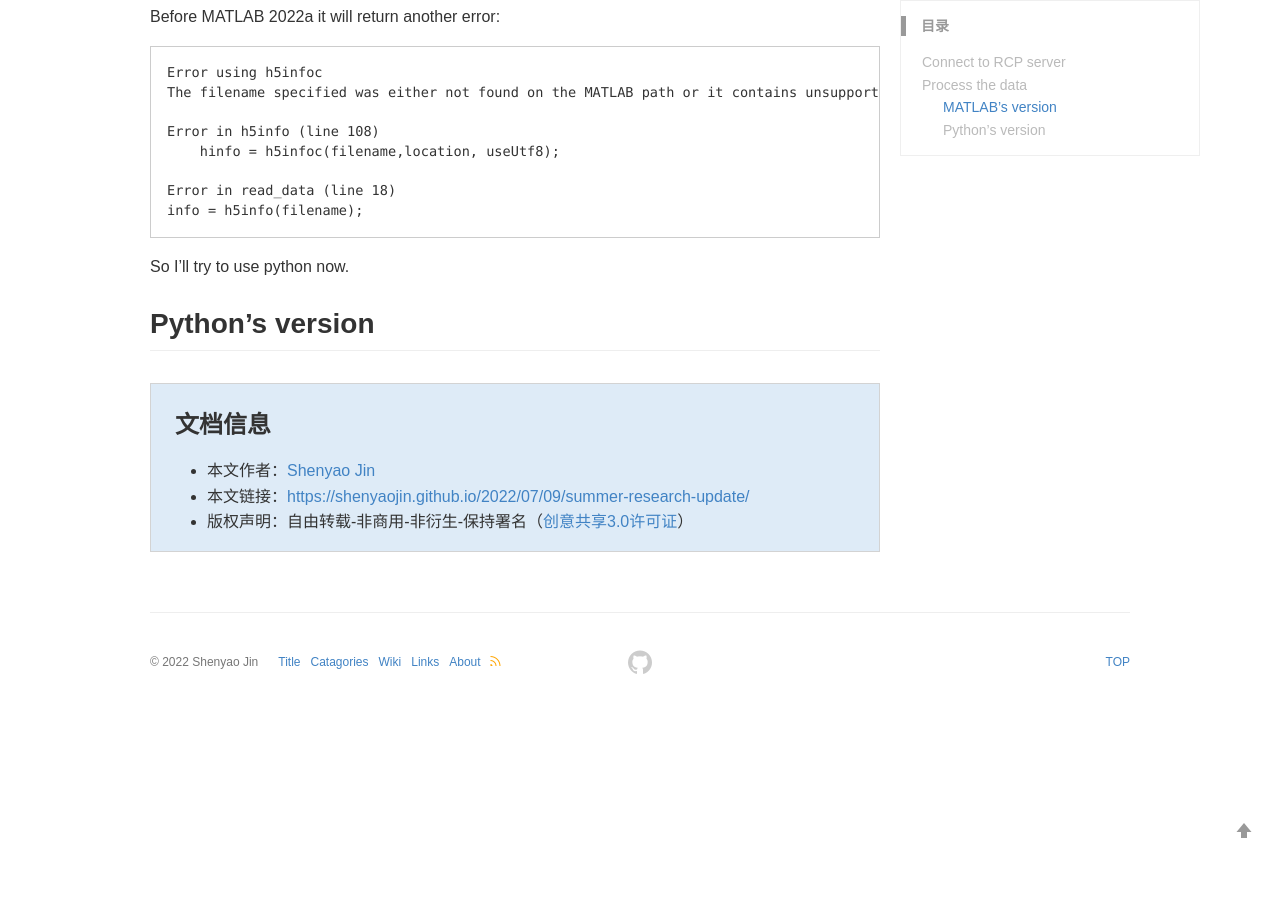
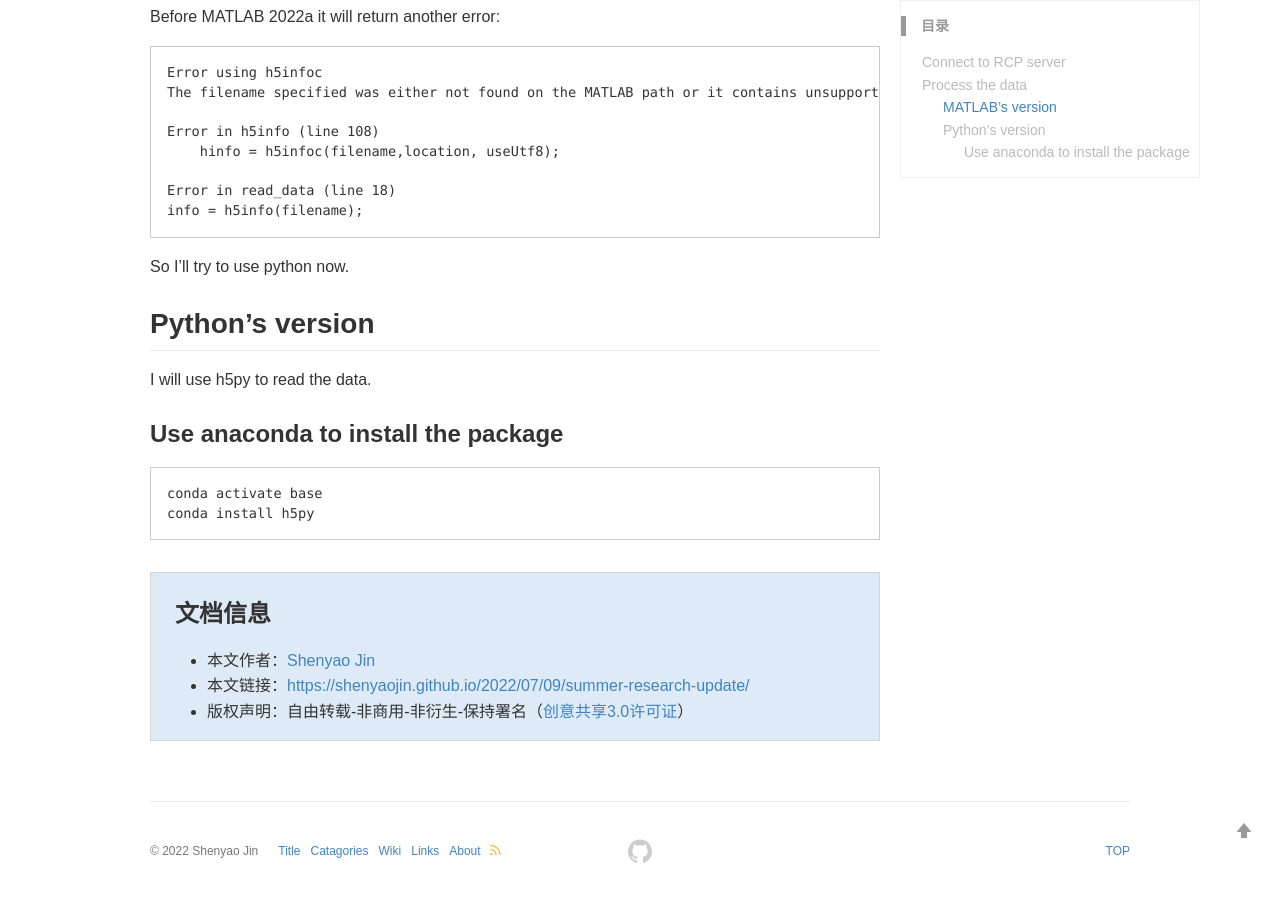
Before and after one commit to shenyaojin/shenyaojin.github.io, a Jekyll site: the page built from _posts/2022-07-09-summer-research-update.md, in a window 1280 px wide and 900 px high, scrolled down 1483 px. Built offline with Jekyll 4.4.1, drawn with Linux system fonts in a browser that asks for light colours; a style sheet for code colours, icons or effects is not loaded; before the commit the page ends 2194 px from its top, so only the background shows below that; some of the changed text lies outside the part shown.

Commit message:
Update 2022-07-09-summer-research-update.md

````diff
--- a/_posts/2022-07-09-summer-research-update.md
+++ b/_posts/2022-07-09-summer-research-update.md
@@ -47,3 +47,10 @@
 So I'll try to use python now.
 
 ## Python's version
+I will use h5py to read the data.
+
+### Use anaconda to install the package
+```bash
+conda activate base
+conda install h5py
+```
````
